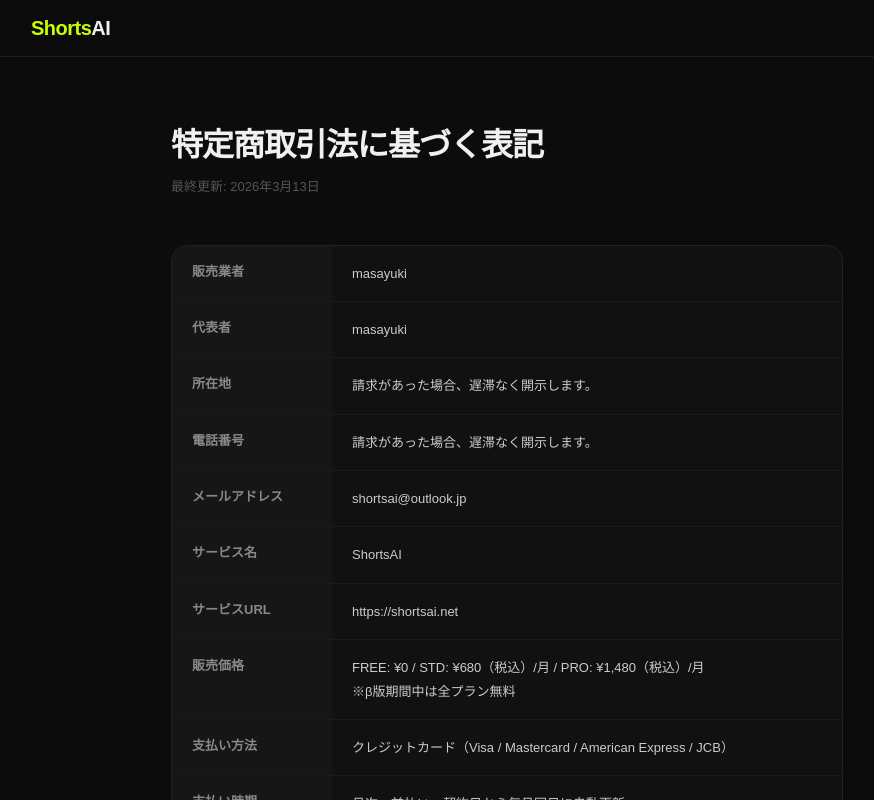
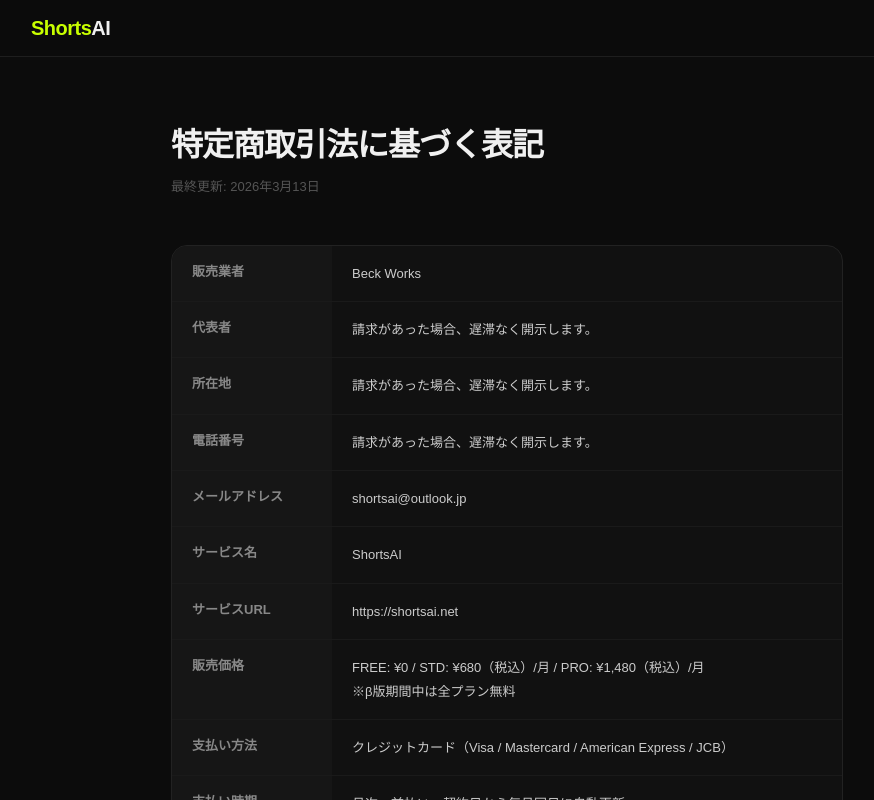
Before and after one commit to beck99119911/shorts-ai-lp, a Next.js app: page /tokusho in a window 1280 px wide. Shown: the top 800 px of the page, without its empty margins (133-1007 px from the left). Built offline with nearby package versions, Linux system fonts and the light colour scheme.

Commit message:
update vendor name to Beck Works in tokusho

```diff
--- a/app/tokusho/page.tsx
+++ b/app/tokusho/page.tsx
@@ -1,7 +1,7 @@
 export default function Tokusho() {
   const rows = [
-    { label: "販売業者", value: "masayuki" },
-    { label: "代表者", value: "masayuki" },
+    { label: "販売業者", value: "Beck Works" },
+    { label: "代表者", value: "請求があった場合、遅滞なく開示します。" },
     { label: "所在地", value: "請求があった場合、遅滞なく開示します。" },
     { label: "電話番号", value: "請求があった場合、遅滞なく開示します。" },
     { label: "メールアドレス", value: "shortsai@outlook.jp" },
```
